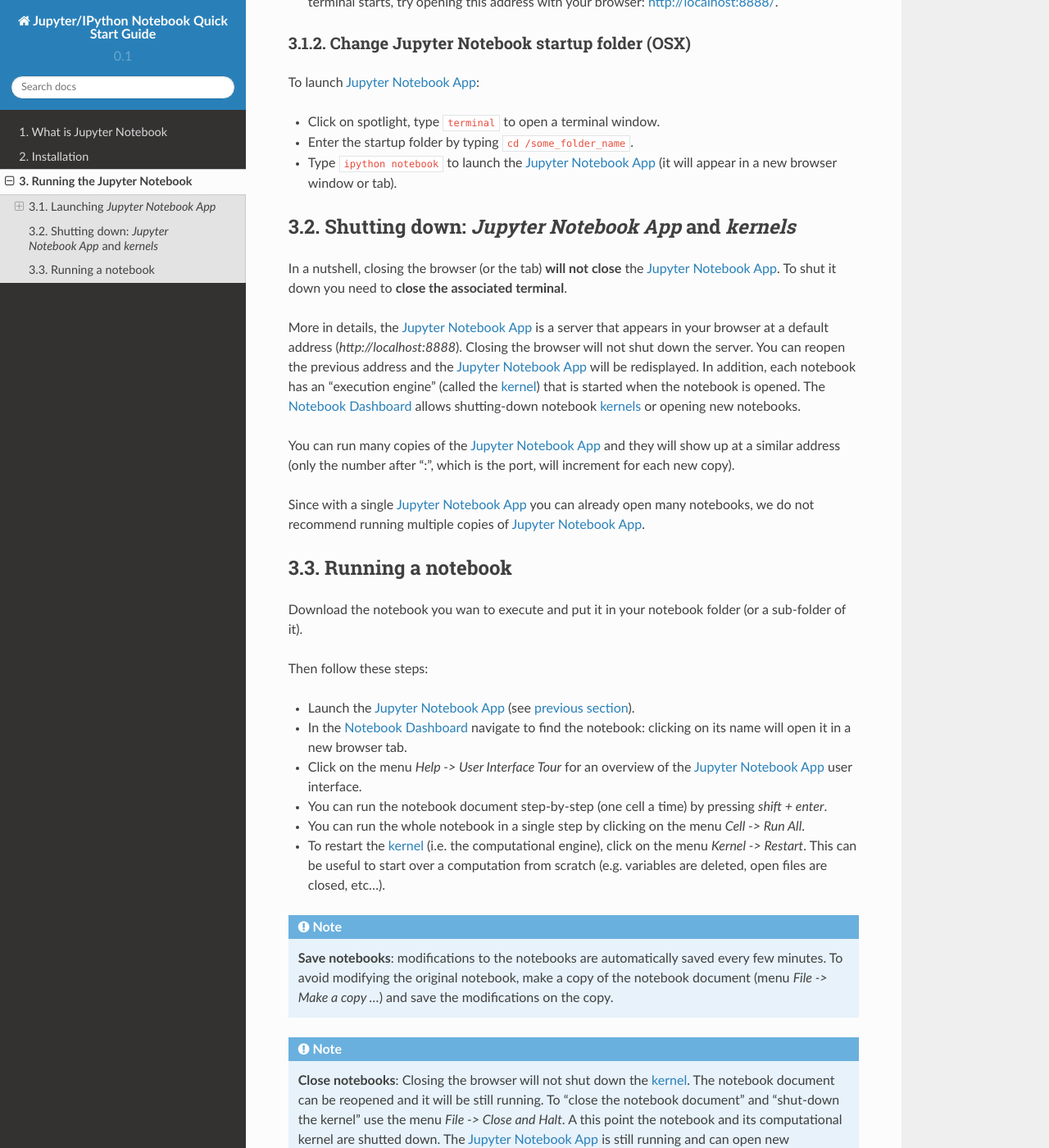
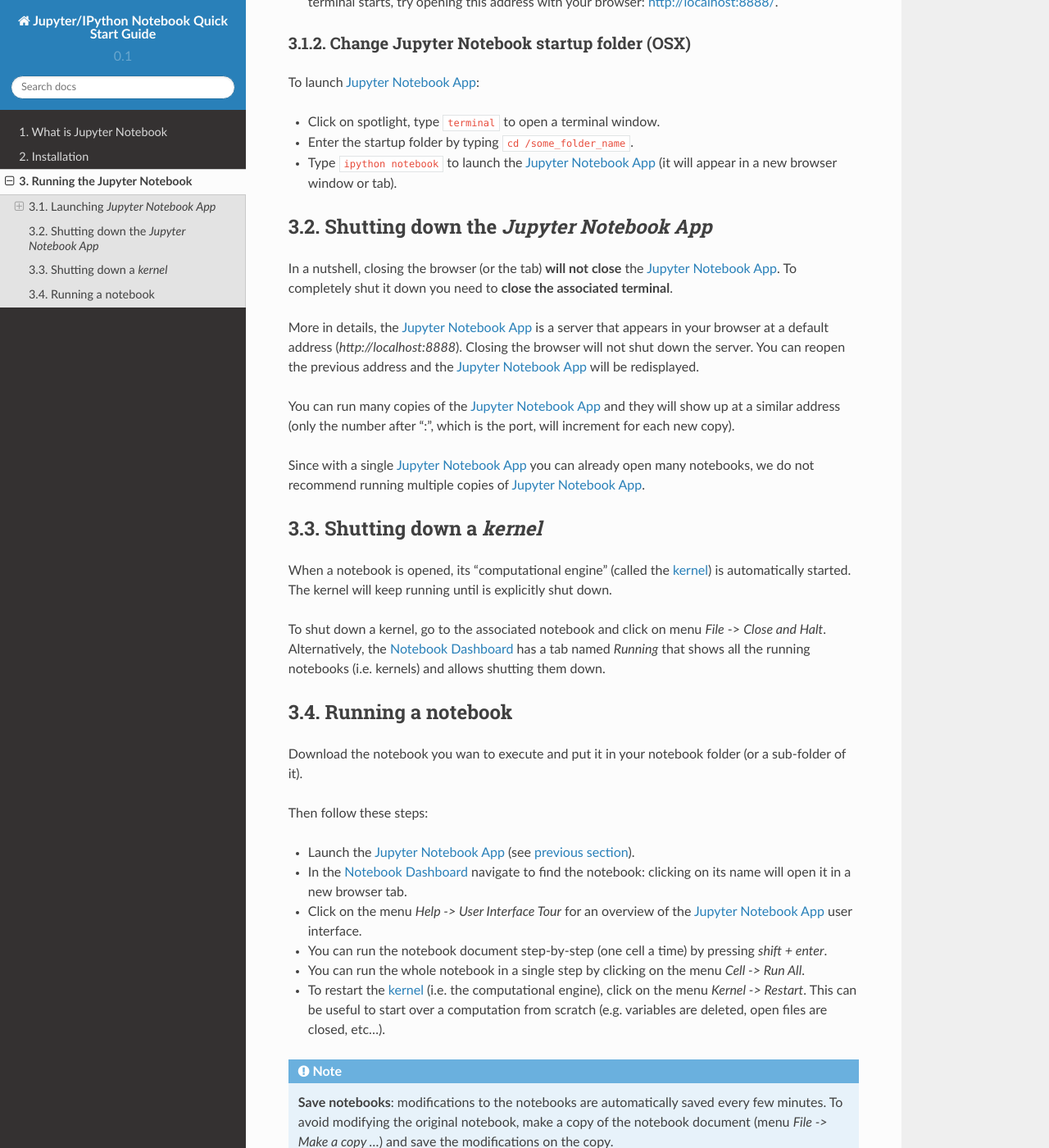
Before and after one commit to tritemio/jupyter_notebook_beginner_guide, a Sphinx documentation site: the page built from docs/execute.rst, in a window 1280 px wide and 1400 px high, scrolled down 870 px. Shown: the whole window at 82% size. Built offline with Sphinx 7.4.7 and the Read the Docs theme 2.0.0, drawn with Linux system fonts in a browser that asks for light colours; some of the changed text lies outside the part shown.

Commit message:
Add separate paragraph for shutting down kernels

```diff
--- a/docs/execute.rst
+++ b/docs/execute.rst
@@ -59,11 +59,12 @@
   (it will appear in a new browser window or tab).
 
 
-Shutting down: *Jupyter Notebook App* and *kernels*
----------------------------------------------------
+Shutting down the *Jupyter Notebook App*
+----------------------------------------
 
 In a nutshell, closing the browser (or the tab) **will not close** the
-:ref:`notebook_app`. To shut it down you need to **close the associated terminal**.
+:ref:`notebook_app`. To completely shut it down you need to
+**close the associated terminal**.
 
 More in details,
 the :ref:`notebook_app` is a server that appears in your browser
@@ -71,10 +72,6 @@
 Closing the browser will not shut down the server.
 You can reopen the previous address
 and the :ref:`notebook_app` will be redisplayed.
-In addition, each notebook has an "execution engine" (called the :ref:`kernel`)
-that is started when the notebook is opened.
-The :ref:`dashboard` allows shutting-down
-notebook :ref:`kernels <kernel>` or opening new notebooks.
 
 You can run many copies of the :ref:`notebook_app` and they will show
 up at a similar address (only the number after ":", which is the port,
@@ -82,6 +79,17 @@
 
 Since with a single :ref:`notebook_app` you can already open many notebooks,
 we do not recommend running multiple copies of :ref:`notebook_app`.
+
+Shutting down a *kernel*
+------------------------
+When a notebook is opened, its "computational engine" (called the :ref:`kernel`)
+is automatically started. The kernel will keep running until is explicitly
+shut down.
+
+To shut down a kernel, go to the associated notebook
+and click on menu *File* -> *Close and Halt*. Alternatively, the :ref:`dashboard`
+has a tab named *Running* that shows all the running notebooks (i.e. kernels)
+and allows shutting them down.
 
 Running a notebook
 ------------------
@@ -122,7 +130,7 @@
     The notebook document can be reopened and it will be still running.
     To "close the notebook document" and "shut-down the kernel" use the menu
     *File -> Close and Halt*. A this point the notebook and its computational
-    kernel are shutted down. The
+    kernel are shut down. The
     :ref:`notebook_app` is still running and can open new notebooks.
 
 .. warning::
```
